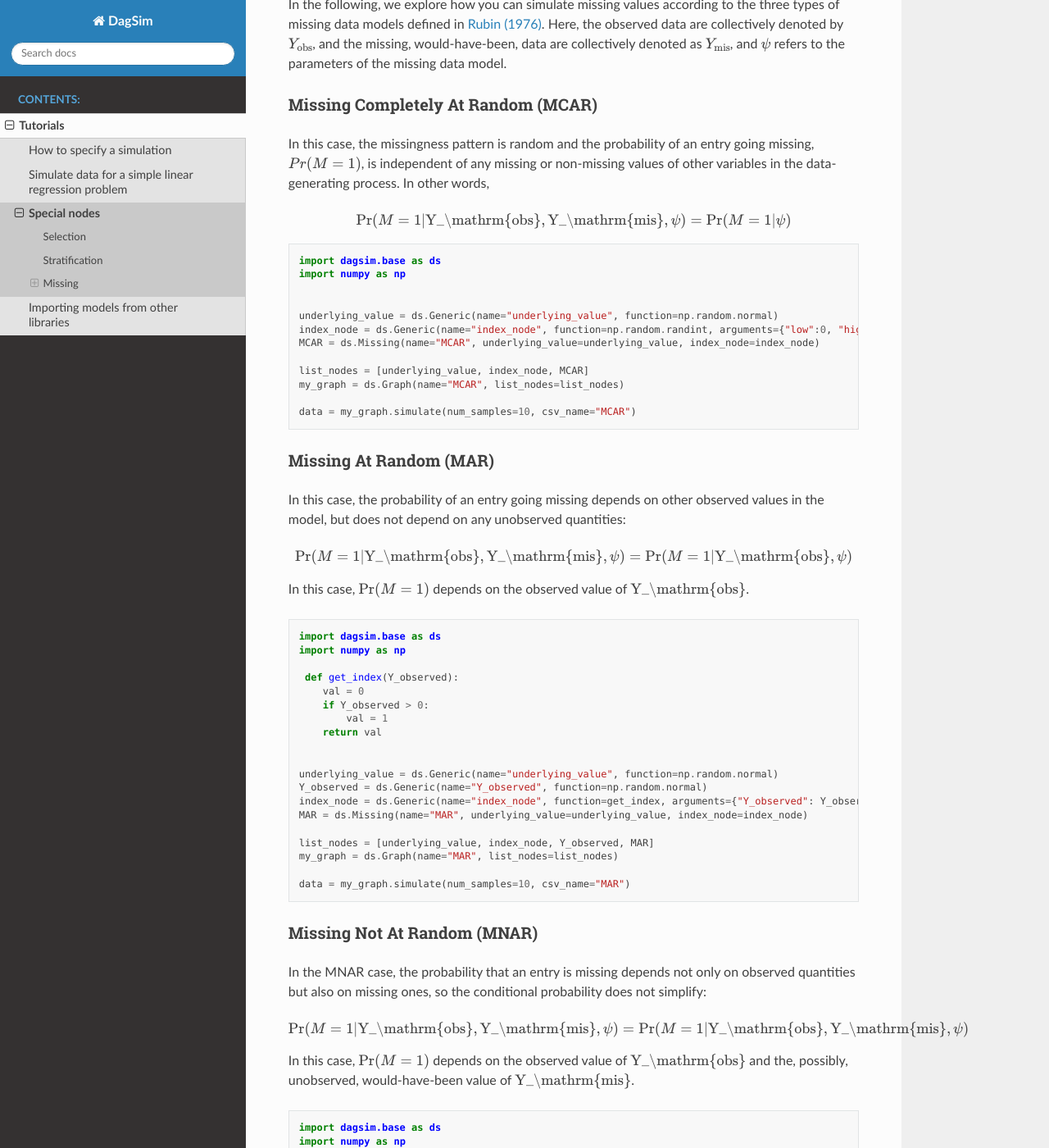
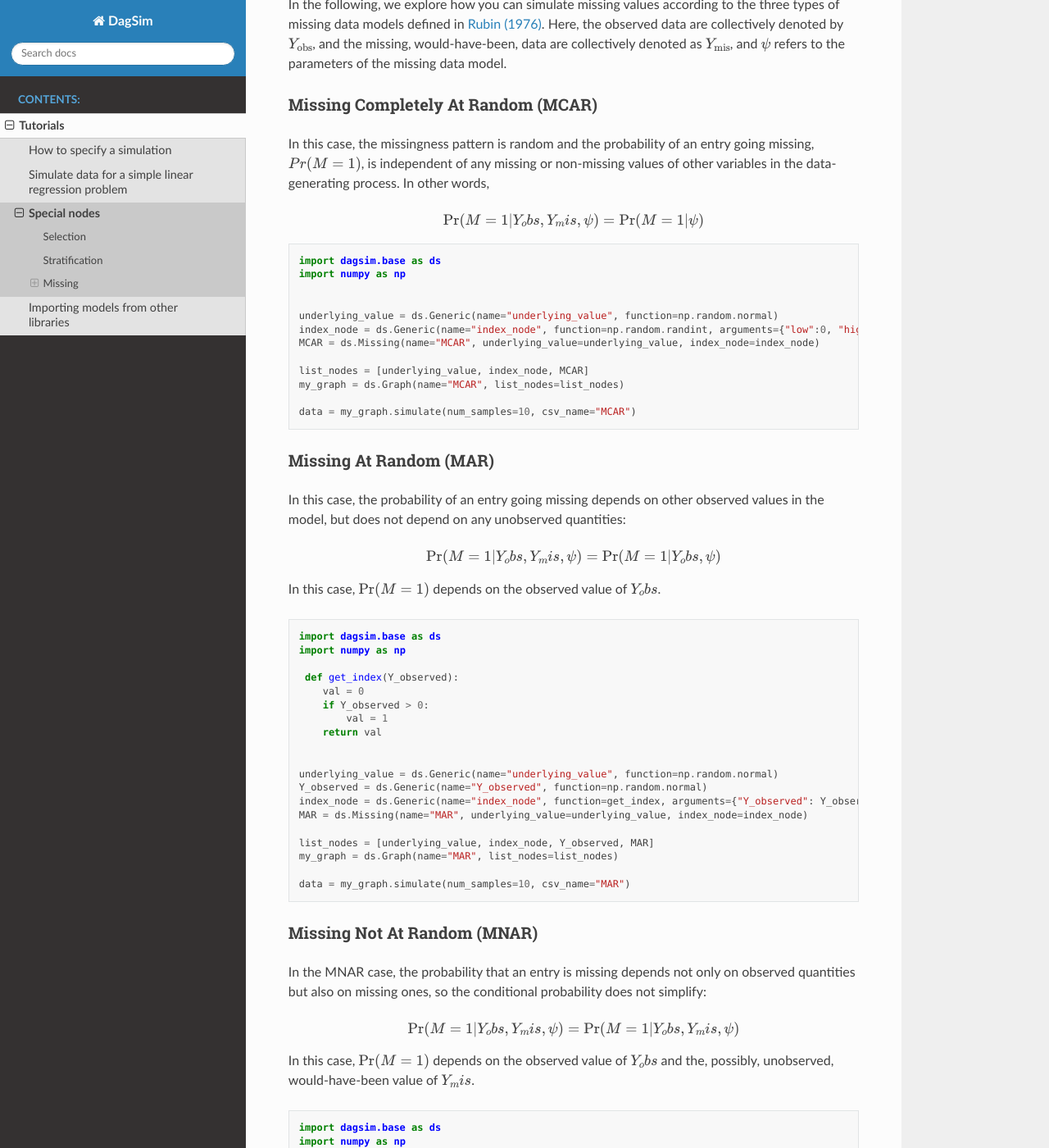
Before and after one commit to uio-bmi/dagsim, a Sphinx documentation site: the page built from docs/source/tutorials/selection_and_stratification.rst, in a window 1280 px wide and 1400 px high, scrolled down 2645 px. Shown: the whole window at 82% size. Built offline with Sphinx 7.4.7 and the Read the Docs theme 2.0.0, drawn with Linux system fonts in a browser that asks for light colours.

Commit message:
Update docs selection_and_stratification

```diff
--- a/docs/source/tutorials/selection_and_stratification.rst
+++ b/docs/source/tutorials/selection_and_stratification.rst
@@ -37,9 +37,9 @@
 
     def is_greater_than2(node, threshold):
         if node < threshold:
-        return True
+            return True
         else:
-        return False
+            return False
 
 
     Node1 = ds.Generic(name="A", function=np.random.normal)
@@ -123,7 +123,7 @@
 of any missing or non-missing values of other variables in the data-generating process. In other words,
 
 .. math::
-    \Pr(M=1|{\mbox{Y_\mathrm{obs}}},{\mbox{Y_\mathrm{mis}}},\psi) = \Pr(M=1|\psi)
+    \Pr(M=1|Y_obs,Y_mis,\psi) = \Pr(M=1|\psi)
 
 .. code-block:: python
 
@@ -148,9 +148,9 @@
 does not depend on any unobserved quantities:
 
 .. math::
-    \Pr(M=1|{\mbox{Y_\mathrm{obs}}},{\mbox{Y_\mathrm{mis}}},\psi) = \Pr(M=1|{\mbox{Y_\mathrm{obs}}},\psi)
+    \Pr(M=1|Y_obs,Y_mis,\psi) = \Pr(M=1|Y_obs,\psi)
 
-In this case, :math:`\Pr(M=1)` depends on the observed value of :math:`{\mbox{Y_\mathrm{obs}}}`.
+In this case, :math:`\Pr(M=1)` depends on the observed value of :math:`Y_obs`.
 
 .. code-block:: python
 
@@ -181,10 +181,10 @@
 so the conditional probability does not simplify:
 
 .. math::
-    \Pr(M=1|{\mbox{Y_\mathrm{obs}}},{\mbox{Y_\mathrm{mis}}},\psi) = \Pr(M=1|{\mbox{Y_\mathrm{obs}}},{\mbox{Y_\mathrm{mis}}},\psi)
+    \Pr(M=1|Y_obs,Y_mis,\psi) = \Pr(M=1|Y_obs,Y_mis,\psi)
 
-In this case, :math:`\Pr(M=1)` depends on the observed value of :math:`{\mbox{Y_\mathrm{obs}}}` and the, possibly, unobserved,
-would-have-been value of :math:`{\mbox{Y_\mathrm{mis}}}`.
+In this case, :math:`\Pr(M=1)` depends on the observed value of :math:`Y_obs` and the, possibly, unobserved,
+would-have-been value of :math:`Y_mis`.
 
 .. code-block:: python
 
```
